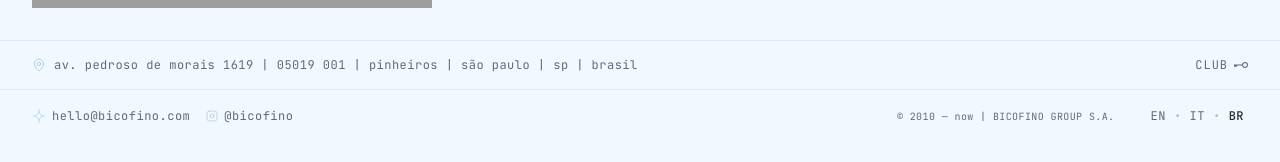
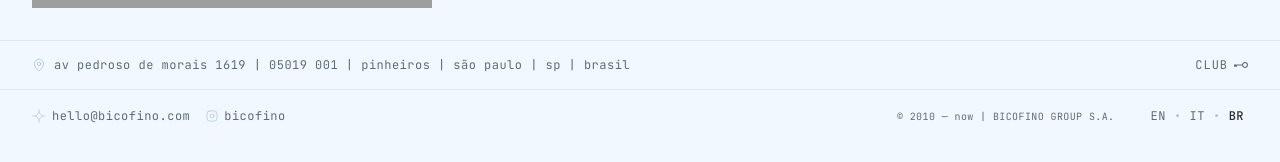
Before and after one commit to studio-bicofino/bicofino-ds, a Next.js app in the folder apps/web/: page / in a window 1280 px wide. Shown: the part 608-770 px from the top of the page. Built offline with nearby package versions, Linux system fonts and the light colour scheme; grey boxes are pictures that could not be loaded.

Commit message:
fix(web): footer — av sem ponto, instagram sem @ (BR/EN/IT)
Co-Authored-By: Claude Fable 5 <noreply@anthropic.com>

```diff
--- a/apps/web/content/br.ts
+++ b/apps/web/content/br.ts
@@ -22,11 +22,11 @@ export const br = {
   'home.mensch.signoff': 'Bicofino. Unlike Any Other.',
 
   // Footer
-  'footer.address': 'av. pedroso de morais 1619 | 05019 001 | pinheiros | são paulo | sp | brasil',
+  'footer.address': 'av pedroso de morais 1619 | 05019 001 | pinheiros | são paulo | sp | brasil',
   'footer.club': 'CLUB',
   'footer.club.label': 'Acesso ao Club',
   'footer.email': 'hello@bicofino.com',
-  'footer.instagram': '@bicofino',
+  'footer.instagram': 'bicofino',
   'footer.instagram.label': 'Bicofino no Instagram',
   'footer.copyright': '© 2010 — now | BICOFINO GROUP S.A.',
   'footer.location.label': 'Endereço Bicofino',
--- a/apps/web/content/en.ts
+++ b/apps/web/content/en.ts
@@ -22,11 +22,11 @@ export const en = {
   'home.mensch.signoff': 'Bicofino. Unlike Any Other.',
 
   // Footer
-  'footer.address': 'av. pedroso de morais 1619 | 05019 001 | pinheiros | são paulo | sp | brasil',
+  'footer.address': 'av pedroso de morais 1619 | 05019 001 | pinheiros | são paulo | sp | brasil',
   'footer.club': 'CLUB',
   'footer.club.label': 'Club access',
   'footer.email': 'hello@bicofino.com',
-  'footer.instagram': '@bicofino',
+  'footer.instagram': 'bicofino',
   'footer.instagram.label': 'Bicofino on Instagram',
   'footer.copyright': '© 2010 — now | BICOFINO GROUP S.A.',
   'footer.location.label': 'Bicofino address',
--- a/apps/web/content/it.ts
+++ b/apps/web/content/it.ts
@@ -22,11 +22,11 @@ export const it = {
   'home.mensch.signoff': 'Bicofino. Unlike Any Other.',
 
   // Footer
-  'footer.address': 'av. pedroso de morais 1619 | 05019 001 | pinheiros | são paulo | sp | brasil',
+  'footer.address': 'av pedroso de morais 1619 | 05019 001 | pinheiros | são paulo | sp | brasil',
   'footer.club': 'CLUB',
   'footer.club.label': 'Accesso al Club',
   'footer.email': 'hello@bicofino.com',
-  'footer.instagram': '@bicofino',
+  'footer.instagram': 'bicofino',
   'footer.instagram.label': 'Bicofino su Instagram',
   'footer.copyright': '© 2010 — now | BICOFINO GROUP S.A.',
   'footer.location.label': 'Indirizzo Bicofino',
```
